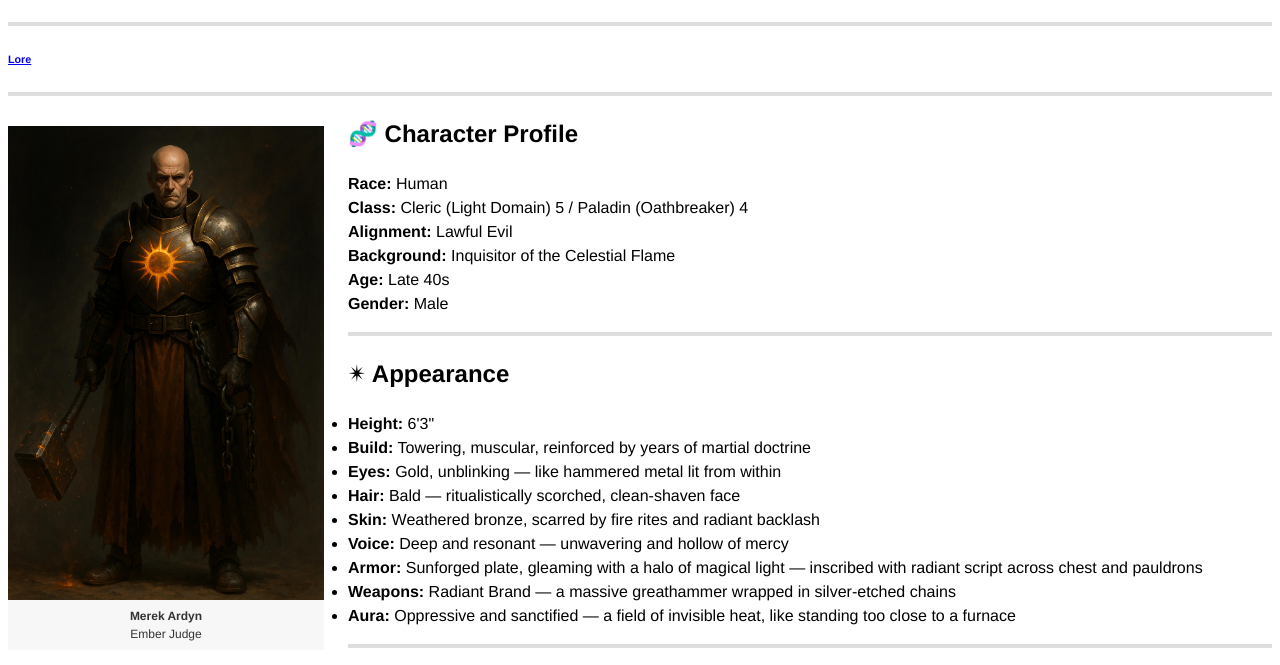
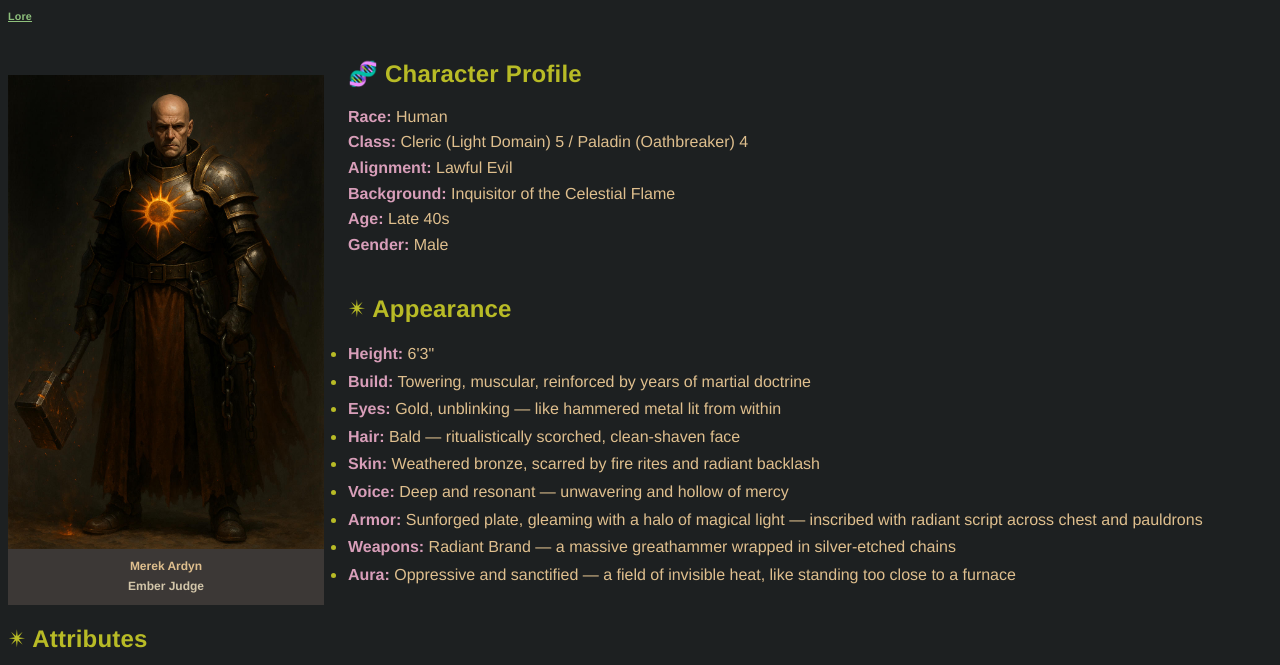
Before and after one commit to DasPocci/Caldrithar, a plain HTML site: page Caldrithar/Characters/Merek Ardyn.html in a window 1280 px wide. Shown: the part 121-786 px from the top of the page. Drawn offline with Linux system fonts and the light colour scheme.

Commit message:
Update style.css

```diff
--- a/style.css
+++ b/style.css
@@ -602,3 +602,173 @@
 .ck-content .table th{
 	overflow-wrap:break-word;
 }
+
+
+/* === EverForest Ant Dark — final overrides (palette-pure) ===
+   Uses only colors present in your sheet. Bold = #D89EB9 as requested. */
+
+:root{
+  /* convenience aliases from your variables */
+  --bg: var(--background-gray);        /* #1d2021 */
+  --text: var(--text-gray);            /* #dfbf8e */
+  --rule: var(--table-header-gray);    /* #3c3836 */
+  --olive: #b8bb26;                    /* headings / bullets */
+  --link: var(--light-turquoise);      /* #8ec07c */
+}
+
+/* 1) Global surface + body text */
+html, body,
+#content, .content, .main, article, .page, .inner{
+  background: var(--bg) !important;
+  color: var(--text) !important;
+}
+
+/* 2) Headings (olive) */
+h1,h2,h3,h4,h5,h6,
+.ck-content h1,.ck-content h2,.ck-content h3,.ck-content h4,.ck-content h5,.ck-content h6{
+  color: var(--olive) !important;
+  font-weight: 800 !important;
+  letter-spacing: .2px;
+  line-height: 1.15 !important;
+  margin: .6rem 0 .4rem !important;
+}
+
+/* 3) Bold (everywhere) */
+body strong, body b,
+.ck-content strong, .ck-content b{
+  color: #D89EB9 !important;
+  font-weight: 700 !important;
+}
+
+/* 4) Body copy */
+.ck-content, .ck-content p, .ck-content li{
+  color: var(--text) !important;
+  line-height: 1.6;
+}
+
+/* 5) Bullets in olive */
+.ck-content ul{ padding-left: 1.2rem; }
+.ck-content li::marker{
+  color: var(--olive) !important;
+  font-size: 1.1em;
+}
+
+/* 6) Section divider */
+.ck-content hr, hr{
+  height: 2px !important;
+  background: var(--rule) !important;
+  border: 0 !important;
+  opacity: 1 !important;
+  margin: 1rem 0 1.25rem !important;
+}
+
+/* 7) Image captions */
+.ck-content figure.image > figcaption{
+  background: var(--rule) !important;
+  color: var(--sand) !important;        /* #D3C6AA */
+  border: 0 !important;
+  padding: .55rem .8rem !important;
+  font-weight: 600;
+}
+
+/* 8) Preserve natural image aspect ratio */
+.ck-content .image:not(.image_resized) img{
+  width: auto !important;
+  height: auto !important;
+  max-width: 100% !important;
+  object-fit: contain !important;
+}
+
+/* 9) Links keep EverForest green */
+a, a:link, a:visited,
+.ck-content a, .ck-content a:link, .ck-content a:visited{
+  color: var(--link) !important;                  /* #8ec07c */
+  text-decoration-color: rgba(142,192,124,.55);
+}
+a:hover, .ck-content a:hover{
+  color: var(--tan) !important;                   /* #fbf1c7 */
+  text-decoration-thickness: 2px;
+}
+
+/* 10) Neutralize special-case red relative links */
+.ck-content a:not([href^="#"],[href^="https://"],[href^="http://"]){
+  color: var(--link) !important;
+  text-decoration: underline;
+}
+/* === Hard-enforce EverForest core colors (no excuses) === */
+/* You asked for these specifically:
+   background: #1d2021
+   text:       #dfbf8e
+   caption:    #D3C6AA (primary), #dfbf8e (secondary)
+   links:      #8ec07c
+   bold:       #D89EB9
+*/
+
+/* 1) Global background + body text */
+html, body,
+#content, .content, .main, article, .page, .inner {
+  background-color: #1d2021 !important;
+  color: #dfbf8e !important;
+}
+
+/* 2) Base editor text tone stays #dfbf8e */
+.ck-content, .ck-content p, .ck-content li, .ck-content td, .ck-content th {
+  color: #dfbf8e !important;
+}
+
+/* 3) Bold is exactly #D89EB9 */
+b, strong,
+.ck-content b, .ck-content strong {
+  color: #D89EB9 !important;
+  font-weight: 700 !important;
+}
+
+/* 4) Links are exactly #8ec07c, with a softer underline */
+a, a:link, a:visited,
+.ck-content a, .ck-content a:link, .ck-content a:visited {
+  color: #8ec07c !important;
+  text-decoration-color: rgba(142,192,124,.55);
+}
+a:hover, a:focus,
+.ck-content a:hover {
+  color: #fbf1c7 !important; /* uses your tan highlight */
+  text-decoration-thickness: 2px;
+}
+
+/* Neutralize any rule that tries to paint relative links red */
+.ck-content a:not([href^="#"],[href^="https://"],[href^="http://"]) {
+  color: #8ec07c !important;
+  text-decoration: underline;
+}
+
+/* 5) Image captions: dark strip, primary = #D3C6AA, secondary = #dfbf8e */
+.ck-content figure.image > figcaption {
+  background: #3c3836 !important;  /* table-header gray from your theme */
+  color: #D3C6AA !important;       /* primary caption tone */
+  border: 0 !important;
+  padding: .55rem .8rem !important;
+  font-weight: 600;
+}
+.ck-content figure.image > figcaption i,
+.ck-content figure.image > figcaption em,
+.ck-content figure.image > figcaption b,
+.ck-content figure.image > figcaption strong {
+  color: #dfbf8e !important;       /* secondary caption tone */
+}
+
+/* 6) Keep image proportions sane unless explicitly resized in-editor */
+.ck-content .image:not(.image_resized) img {
+  width: auto !important;
+  height: auto !important;
+  max-width: 100% !important;
+  object-fit: contain !important;
+}
+
+/* 7) Optional: headings and bullets match EverForest accents (unchanged palette) */
+.ck-content h2, .ck-content h3, .ck-content h4, .ck-content h5, .ck-content h6,
+h1, h2, h3, h4, h5, h6 {
+  color: #b8bb26 !important;  /* EverForest olive */
+  font-weight: 800 !important;
+  line-height: 1.15 !important;
+}
+.ck-content li::marker { color: #b8bb26 !important; }
```
